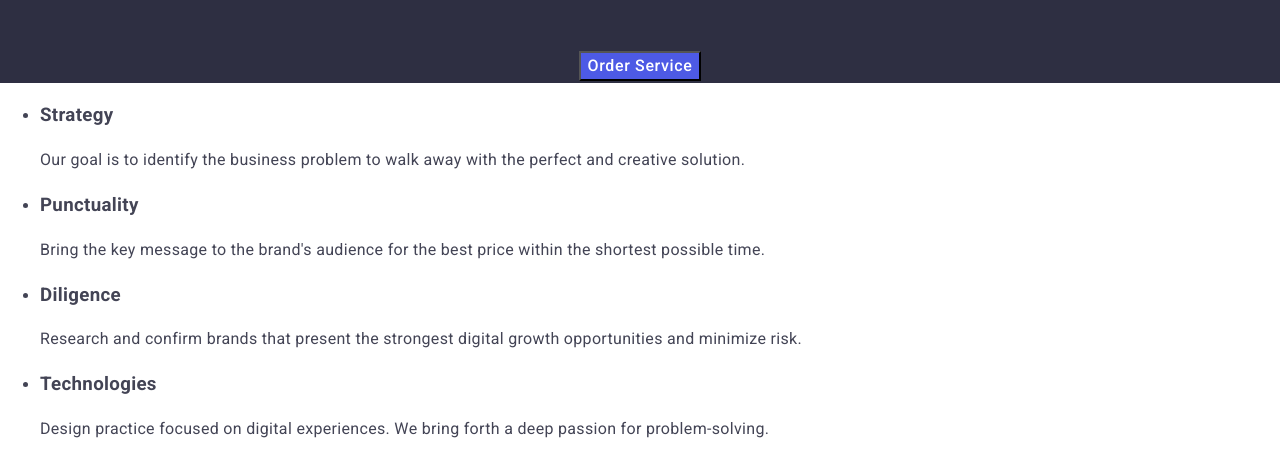
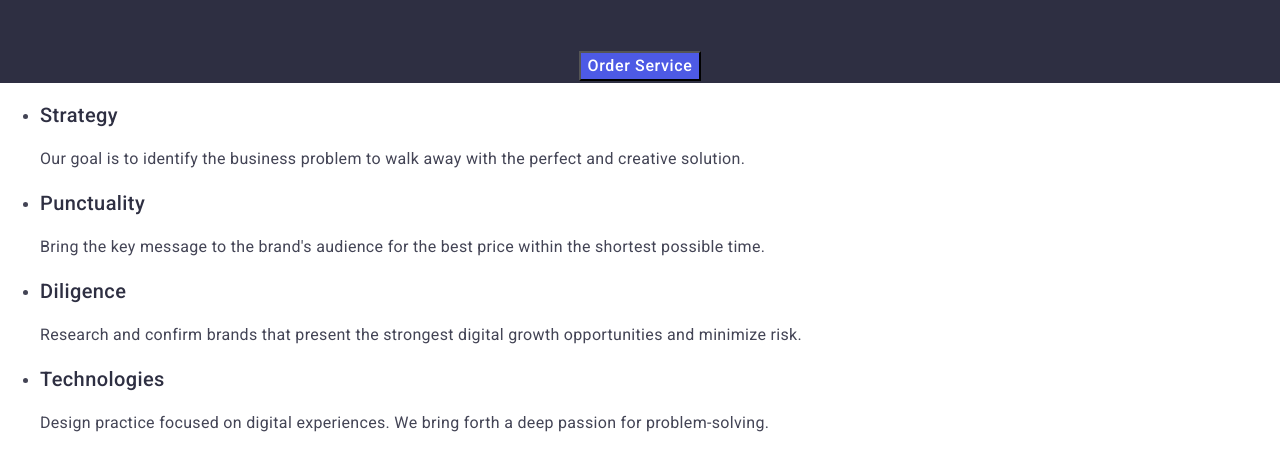
Before and after one commit to 1DaniilI/goit-markup-hw-02, a plain HTML site: page index.html in a window 1280 px wide. Shown: the part 306-768 px from the top of the page. Drawn offline with nearby package versions, Linux system fonts and the light colour scheme.

Commit message:
feature-header

```diff
--- a/css/styles.css
+++ b/css/styles.css
@@ -87,7 +87,7 @@ color: var(--body-color);
   color: #fff;
 }
 
-.hiden-header{
+.feature-header{
 	font-weight: 500;
 	font-size: 20px;
 	line-height: 1.2;
```
